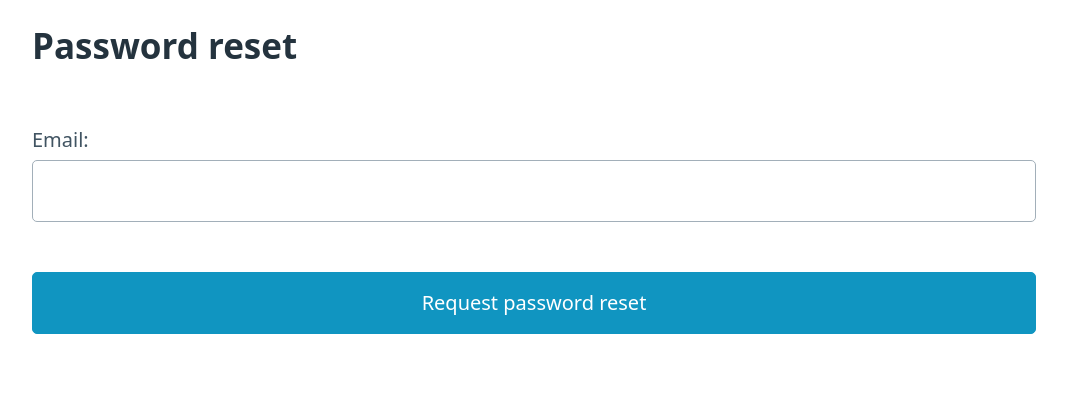
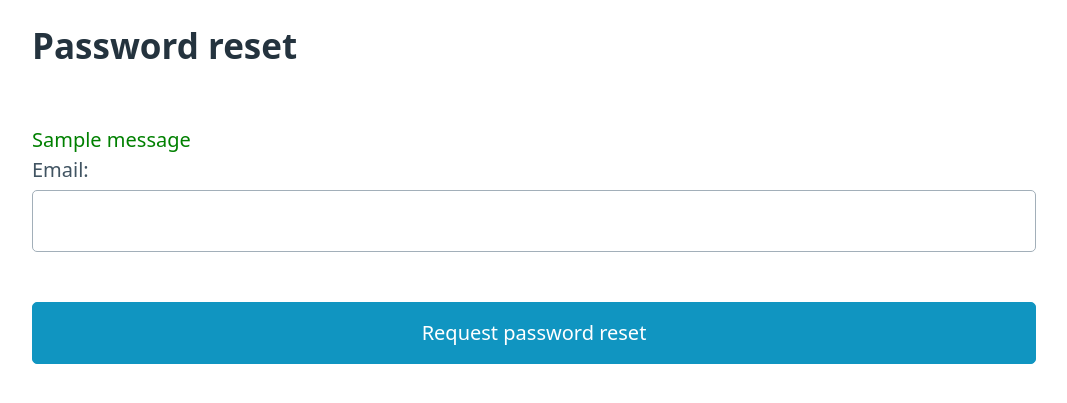
Before and after one commit to alex-nuclearboy/goit-python-web-hw13, a Django app: page /users/reset-password/ in a window 1280 px wide. Shown: the part 84-487 px from the top of the page, without its empty margins (106-1173 px from the left). Run offline with Django 5.2, Linux system fonts and the light colour scheme; tables that the repository leaves empty hold one stand-in row (values such as "Sample post"); one stand-in notice (Sample message) is shown.

Commit message:
Add message processing

```diff
--- a/second_task/quotes_project/users/templates/users/password_reset.html
+++ b/second_task/quotes_project/users/templates/users/password_reset.html
@@ -2,6 +2,13 @@
 {% block content %}
 
 <h2>Password reset</h2>
+{% if messages %}
+<div>
+    {% for message in messages %}
+    <div {% if message.tags %} class="alert-{{ message.tags }}" {% endif %}>{{ message }}</div>
+    {% endfor %}
+</div>
+{% endif %}
 <form method="post">
     {% csrf_token %}
     {{ form.as_p }}
```
